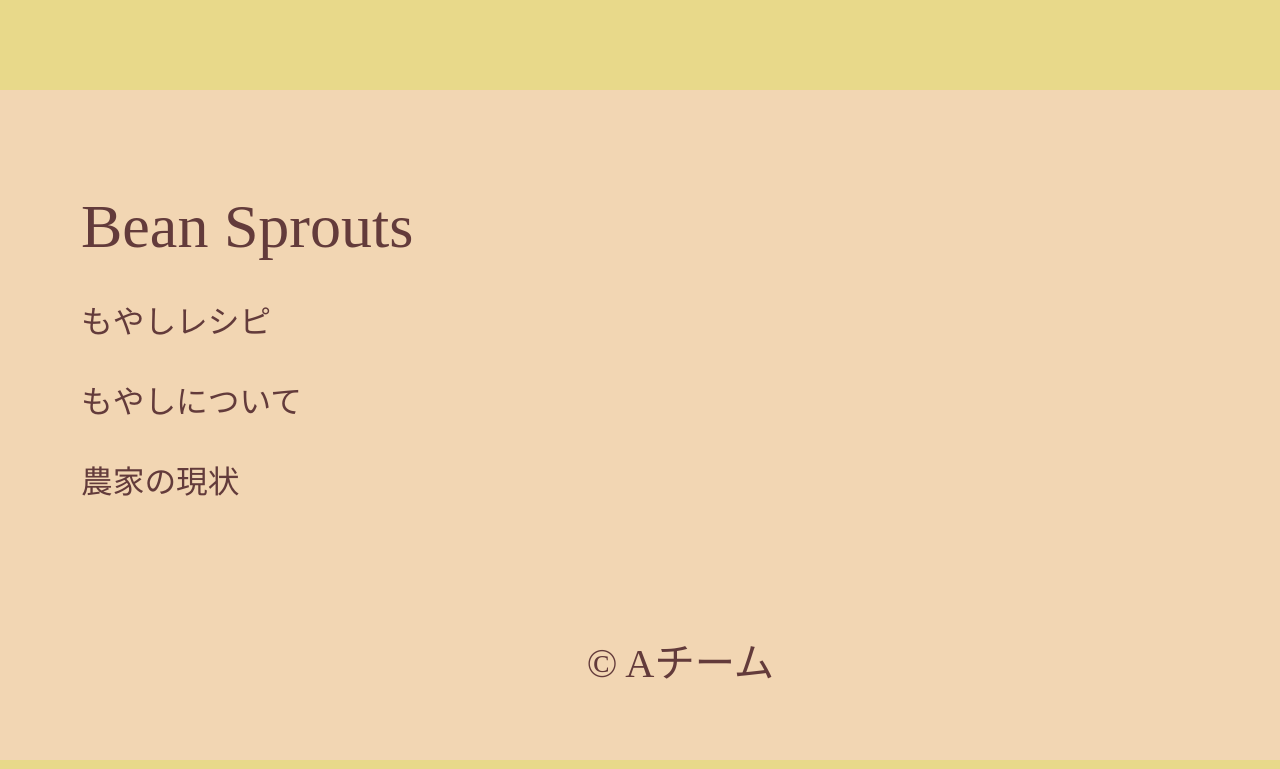
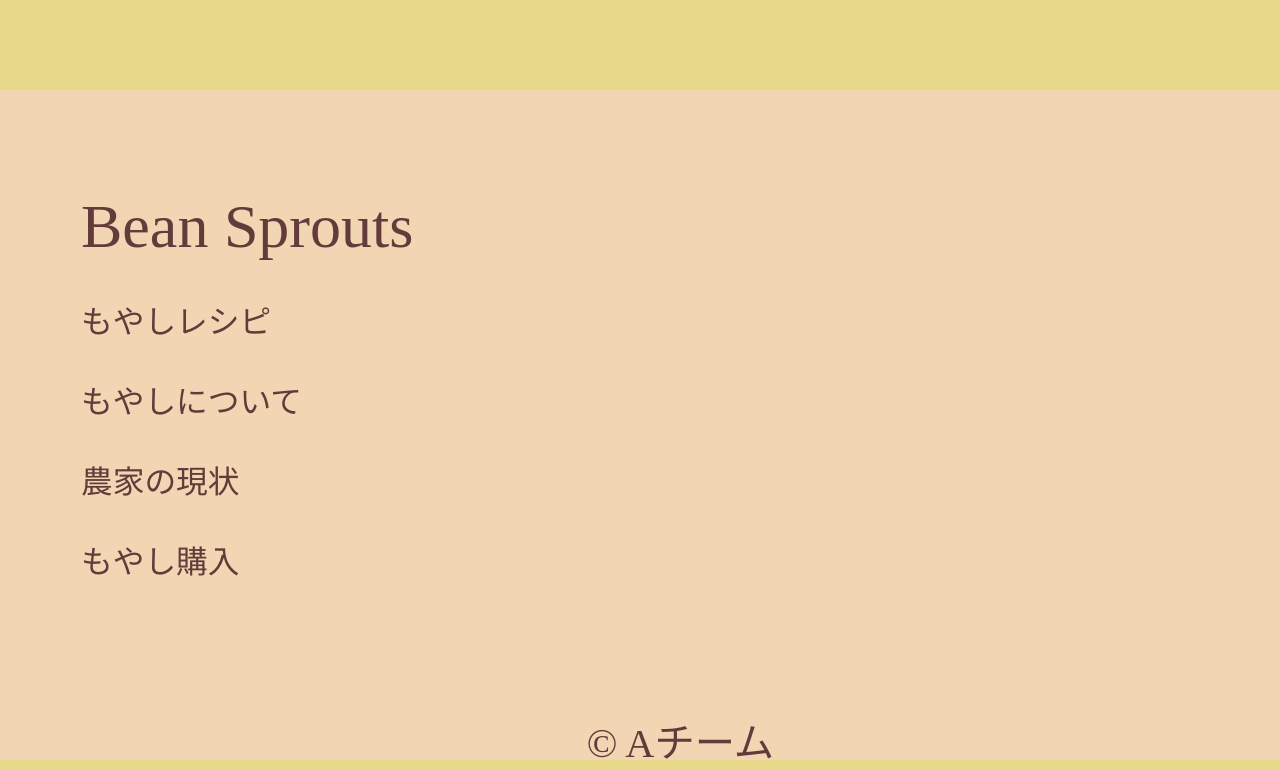
Before and after one commit to yoshidasen/hackathon2023_A, a website: page farmer.html in a window 1280 px wide. Shown: the part 1794-2563 px from the top of the page. Drawn offline with Linux system fonts and the light colour scheme; some packages are replaced by stand-ins of ours.

Commit message:
footerにもやし購入リンクを追記

```diff
--- a/farmer.html
+++ b/farmer.html
@@ -81,6 +81,7 @@
                 <li><a href="" class="footer_headline">もやしレシピ</a></li>
                 <li><a href="" class="footer_headline">もやしについて</a></li>
                 <li><a href="farmer.html" class="footer_headline">農家の現状</a></li>
+                <li><a href="https://search.rakuten.co.jp/search/mall/%E3%82%82%E3%82%84%E3%81%97/" class="footer_headline">もやし購入</a></li>
             </ul>
         </div>
         <small id="small">&copy; Aチーム</small>
```
Also changed, not shown: index.html (+1 -0 lines).
